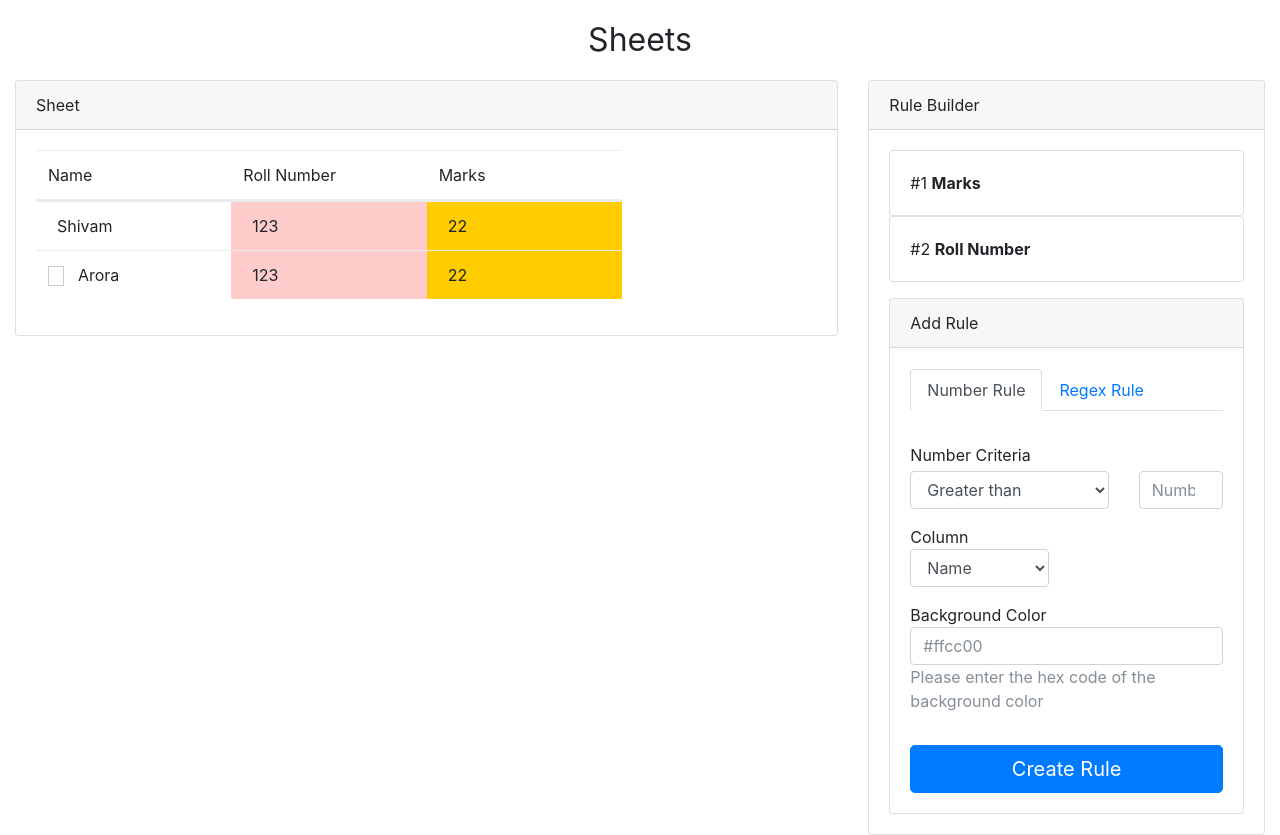
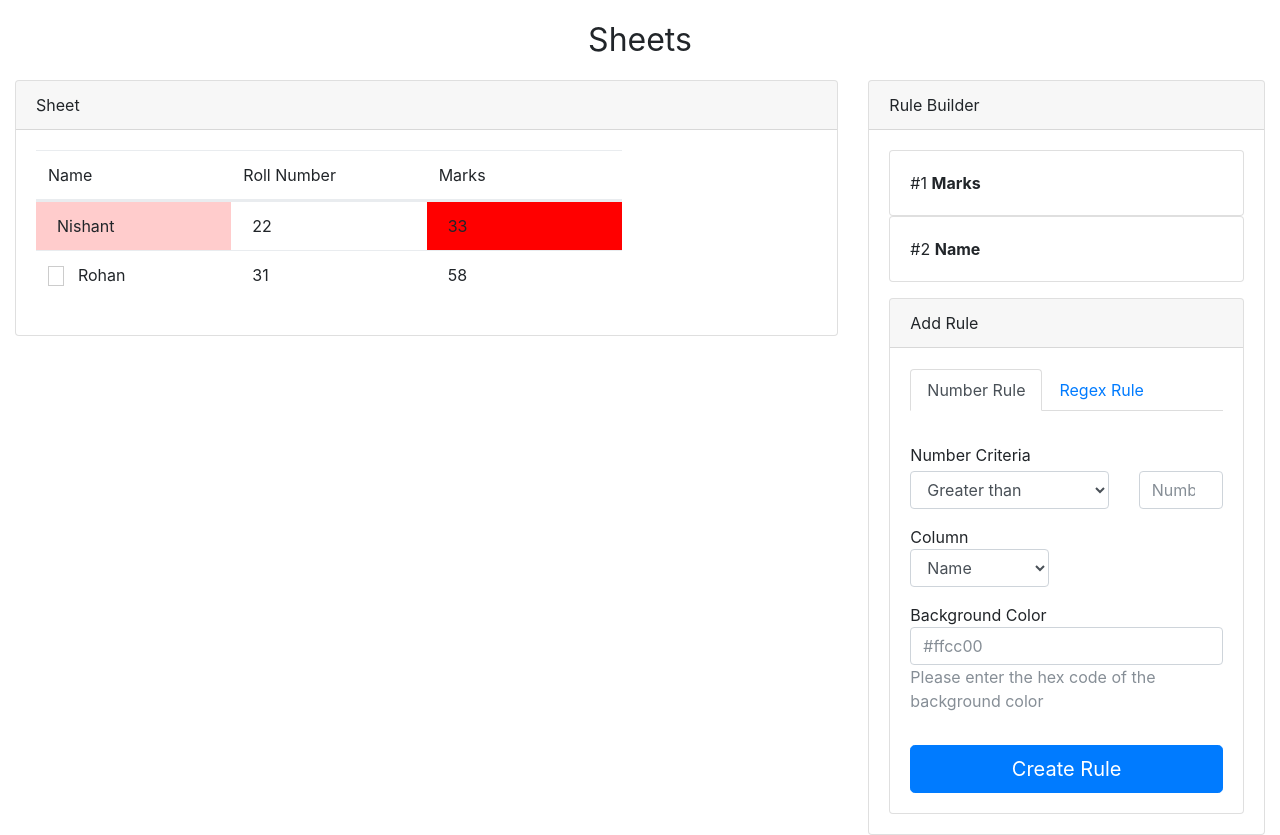
Before and after one commit to nshntarora/sheets-vue, a Vue app: page / in a window 1280 px wide. Built offline with nearby package versions, Linux system fonts and the light colour scheme; a web font is replaced by a local one.

Commit message:
Title fix and data change

```diff
--- a/index.html
+++ b/index.html
@@ -3,7 +3,7 @@
   <head>
     <meta charset="utf-8">
     <meta name="viewport" content="width=device-width,initial-scale=1.0">
-    <title>sheets</title>
+    <title>Sheets</title>
   </head>
   <body>
     <div id="app"></div>
--- a/src/App.vue
+++ b/src/App.vue
@@ -29,17 +29,17 @@
         headings: ['Name', 'Roll Number', 'Marks'],
         rows: [
           {
-            data: ['Shivam', 123, 22],
+            data: ['Nishant', 22, 33],
           },
           {
-            data: ['Arora', 123, 22],
+            data: ['Rohan', 31, 58],
             children: [
-              { data: ['Nishant', 1417424, 59] },
+              { data: ['Arun', 10, 70] },
               {
-                data: ['Arora', 1417425, 69],
+                data: ['Ankur', 7, 74],
                 children: [
                   {
-                    data: ['Shivam', 123, 22],
+                    data: ['Shivam', 40, 20],
                   },
                 ],
               },
@@ -51,19 +51,17 @@
         {
           id: 1,
           numberCriteria: {
-            lessThanOrEqualTo: 22,
+            lessThanOrEqualTo: 40,
           },
           column: 2,
           formatting: {
-            backgroundColor: '#fc0',
+            backgroundColor: '#f00',
           },
         },
         {
           id: 2,
-          numberCriteria: {
-            greaterThan: 30,
-          },
-          column: 1,
+          regex: new RegExp('N'),
+          column: 0,
           formatting: {
             backgroundColor: '#fcc',
           },
```
